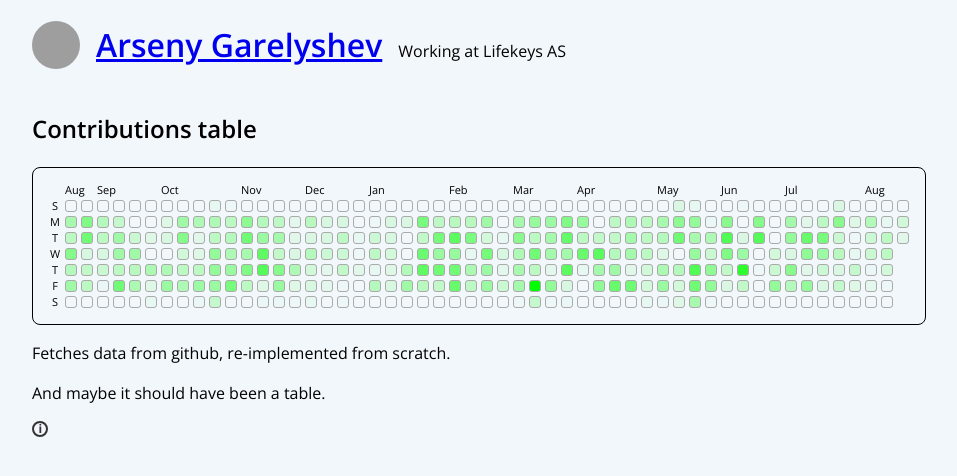
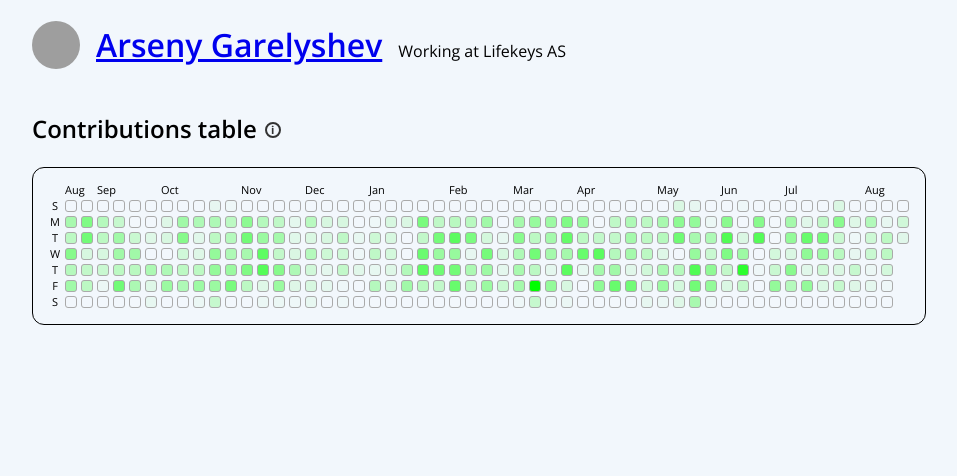
Before and after one commit to MonstraG/my-page, a Next.js app: page / in a window 1280 px wide. Shown: the top 476 px of the page, without its empty margins (120-1077 px from the left). Built offline with nearby package versions, Linux system fonts and the light colour scheme; grey boxes are pictures that could not be loaded.

Commit message:
feat: move contributions table comments into tooltip

```diff
--- a/src/components/Contributions/ContributionTable.tsx
+++ b/src/components/Contributions/ContributionTable.tsx
@@ -131,6 +131,7 @@ export const ContributionTable: FC<Props> = ({ contributions }) => {
 	return (
 		<>
 			<ContributionTooltip tooltip={tooltip} language={language} />
+
 			<div className={styles.year}>
 				<div className={styles.column}>
 					{getWeekdays(startOfTheWeekISO).map((day, index) => (
--- a/src/components/Contributions/Contributions.module.scss
+++ b/src/components/Contributions/Contributions.module.scss
@@ -4,7 +4,7 @@
 	gap: 4px;
 	padding: 16px;
 	border: 1px solid black;
-	border-radius: 8px;
+	border-radius: 12px;
 }
 
 .column {
@@ -40,3 +40,9 @@
 	border-radius: 3px;
 	border: 1px solid #aaa;
 }
+
+.stack {
+	display: flex;
+	align-items: center;
+	gap: 8px;
+}
--- a/src/components/Contributions/Contributions.tsx
+++ b/src/components/Contributions/Contributions.tsx
@@ -1,18 +1,20 @@
 import type { FC } from "react";
 import { getContributions } from "@/components/Contributions/getContributions";
 import { ContributionTable } from "@/components/Contributions/ContributionTable";
-import { InfoIcon } from "@/components/Tooltip/InfoIcon";
+import styles from "./Contributions.module.scss";
+import { ContributionsTableTooltip } from "@/components/Contributions/ContributionsTableTooltip";
 
 export const Contributions: FC = async () => {
 	const contributions = await getContributions();
 
 	return (
-		<div>
-			<h2>Contributions table</h2>
+		<>
+			<div className={styles.stack}>
+				<h2>Contributions table</h2>
+				<ContributionsTableTooltip />
+			</div>
+
 			<ContributionTable contributions={contributions} />
-			<p>Fetches data from github, re-implemented from scratch.</p>
-			<p>And maybe it should have been a table.</p>
-			<InfoIcon />
-		</div>
+		</>
 	);
 };
--- /dev/null
+++ b/src/components/Contributions/ContributionsTableTooltip.tsx
@@ -0,0 +1,26 @@
+"use client";
+import type { FC } from "react";
+import { Tooltip } from "@/components/Tooltip/Tooltip";
+import { useTooltipController } from "@/components/Tooltip/useTooltipController";
+import { InfoIcon } from "@/components/InfoIcon/InfoIcon";
+import type { MouseEvent } from "react";
+
+export const ContributionsTableTooltip: FC = () => {
+	const tooltip = useTooltipController<unknown>();
+
+	return (
+		<>
+			<InfoIcon
+				onMouseEnter={(event: MouseEvent<HTMLDivElement>) => {
+					tooltip.controls.open(event.currentTarget, null);
+				}}
+				onMouseLeave={tooltip.controls.close}
+			/>
+
+			<Tooltip tooltip={tooltip}>
+				Fetches data from github, re-implemented from scratch.
+				<div>And maybe it should have been a table.</div>
+			</Tooltip>
+		</>
+	);
+};
--- a/src/components/Tooltip/InfoIcon.module.scss
+++ b/src/components/InfoIcon/InfoIcon.module.scss
@@ -5,7 +5,10 @@
 	height: 16px;
 	border-radius: 99px;
 	line-height: 1;
-	font-size: 12px;
+	font-size: 11px;
 	font-weight: bold;
-	padding: 0.5px 4.5px;
+	display: flex;
+	justify-content: center;
+	user-select: none;
+	margin-top: 3px;
 }
--- /dev/null
+++ b/src/components/InfoIcon/InfoIcon.tsx
@@ -0,0 +1,8 @@
+import type { FC, HTMLAttributes } from "react";
+import styles from "@/components/InfoIcon/InfoIcon.module.scss";
+
+export const InfoIcon: FC<HTMLAttributes<HTMLDivElement>> = (props) => (
+	<div className={styles.icon} {...props}>
+		i
+	</div>
+);
--- a/src/components/Tooltip/InfoIcon.tsx
+++ /dev/null
@@ -1,6 +0,0 @@
-import type { FC } from "react";
-import styles from "@/components/Tooltip/InfoIcon.module.scss";
-
-export const InfoIcon: FC = () => {
-	return <div className={styles.icon}>i</div>;
-};
```
